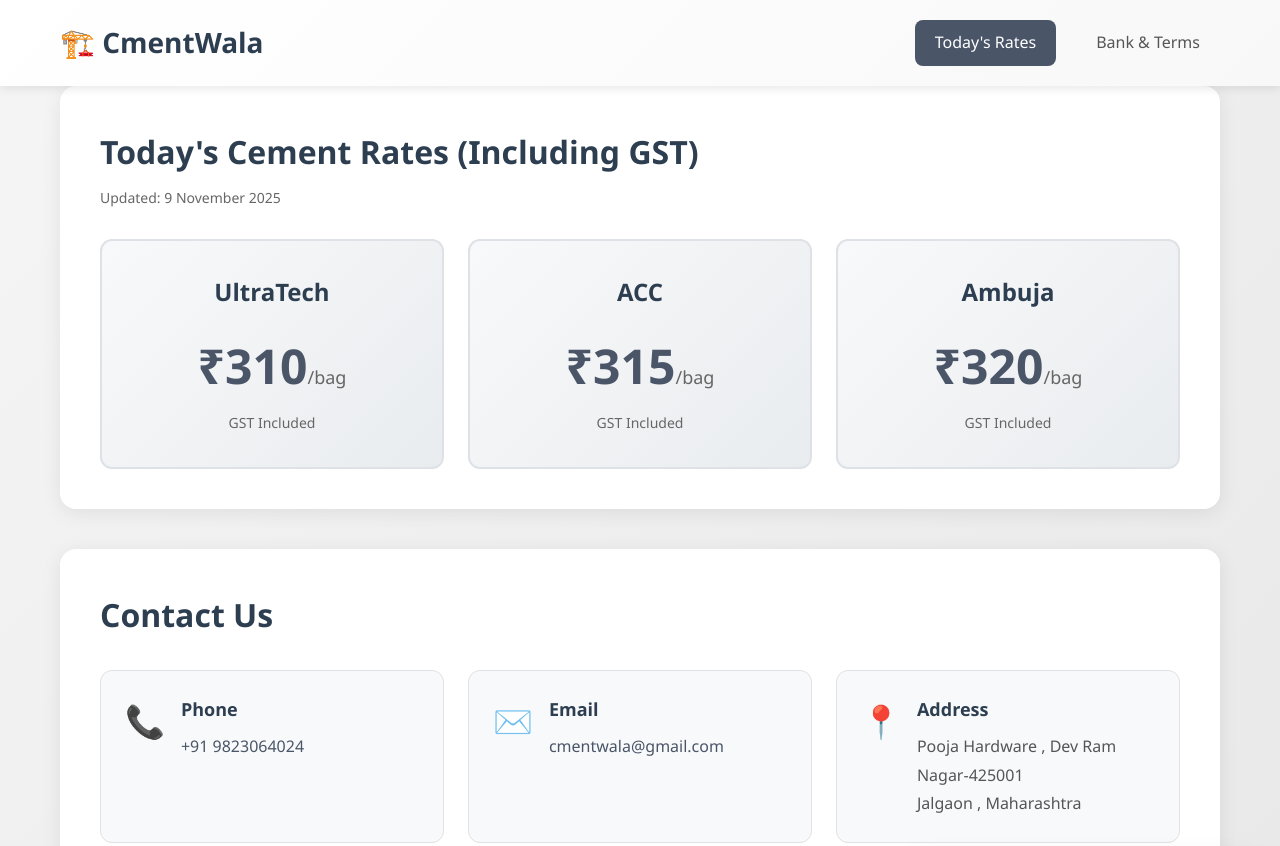
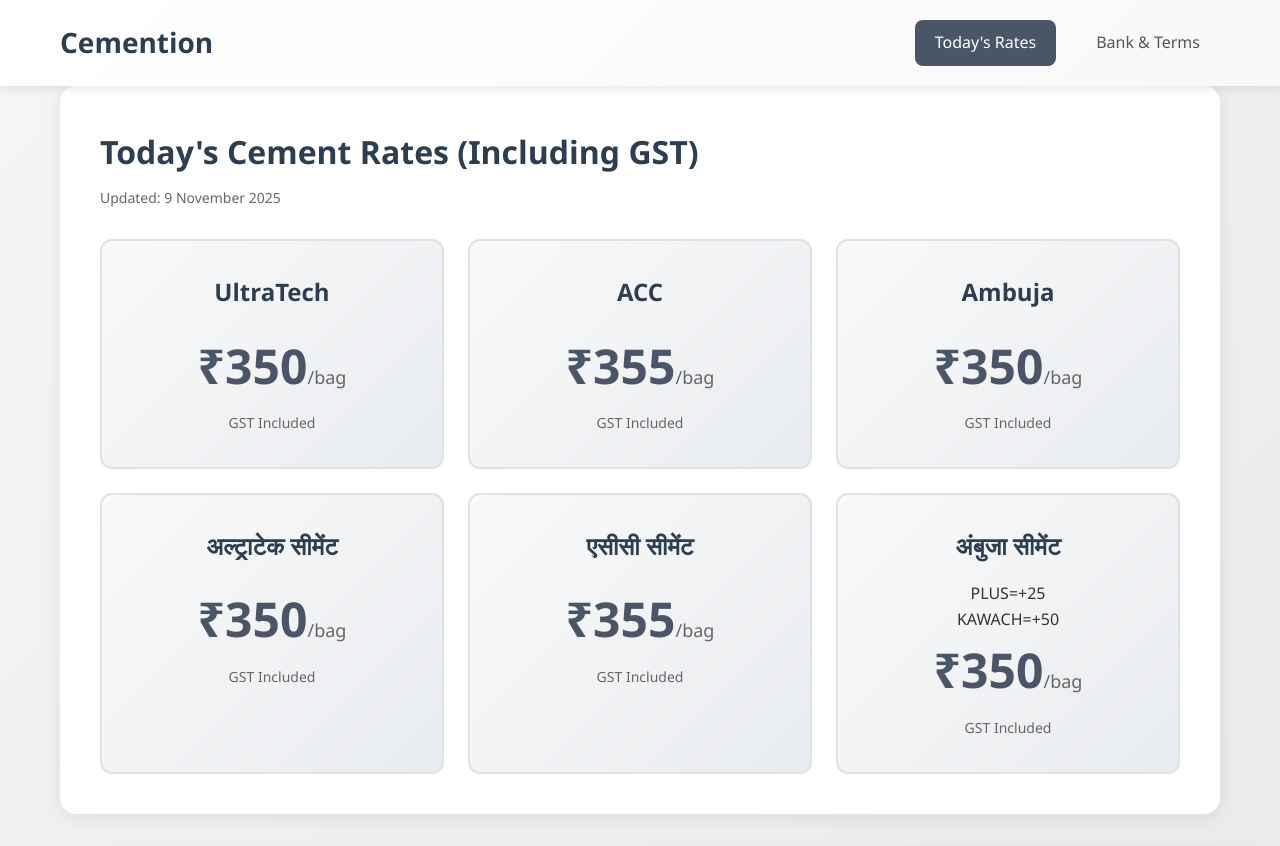
Before and after one commit to kushaljain9/new1, a plain HTML site: page index.html in a window 1280 px wide. Shown: the top 846 px of the page. Drawn offline with Linux system fonts and the light colour scheme.

Commit message:
Revise company names, prices, and contact info
Updated company names and prices for cement rates. Changed email and address details.

```diff
--- a/index.html
+++ b/index.html
@@ -5,21 +5,21 @@
     <meta charset="UTF-8">
     <meta name="viewport" content="width=device-width, initial-scale=1.0, maximum-scale=1.0, user-scalable=no">
     <meta name="theme-color" content="#2c3e50">
-    <meta name="description" content="CmentWala - Get today's best cement rates with GST included. Order online now!">
+    <meta name="description" content="Cemention- Get today's best cement rates . Order now!">
     <meta name="apple-mobile-web-app-capable" content="yes">
     <meta name="apple-mobile-web-app-status-bar-style" content="black-translucent">
-    <meta name="apple-mobile-web-app-title" content="CmentWala">
+    <meta name="apple-mobile-web-app-title" content="Cemention">
     <link rel="manifest" href="manifest.json">
     <link rel="icon" type="image/png" href="icon-192.png">
     <link rel="apple-touch-icon" href="icon-192.png">
-    <title>CmentWala - Today's Rates & Contact</title>
+    <title>Cemention - Today's Cement Best Rates & Contact</title>
     <link rel="stylesheet" href="styles.css">
 </head>
 
 <body>
     <header>
         <div class="container">
-            <h1>🏗️ CmentWala</h1>
+            <h1>Cemention</h1>
             <nav>
                 <a href="index.html" class="active">Today's Rates</a>
                 <a href="bank-terms.html">Bank & Terms</a>
@@ -35,19 +35,38 @@
             <div class="rates-grid">
                 <div class="rate-card">
                     <div class="company-name">UltraTech</div>
-                    <div class="price">₹310<span>/bag</span></div>
+                    <div class="price">₹350<span>/bag</span></div>
                     <div class="gst-info">GST Included</div>
                 </div>
 
                 <div class="rate-card">
                     <div class="company-name">ACC</div>
-                    <div class="price">₹315<span>/bag</span></div>
+                    <div class="price">₹355<span>/bag</span></div>
                     <div class="gst-info">GST Included</div>
                 </div>
 
                 <div class="rate-card">
                     <div class="company-name">Ambuja</div>
-                    <div class="price">₹320<span>/bag</span></div>
+                    <div class="price">₹350<span>/bag</span></div>
+                    <div class="gst-info">GST Included</div>
+                </div>
+                <div class="rate-card">
+                    <div class="company-name">अल्ट्राटेक सीमेंट </div>
+                    <div class="price">₹350<span>/bag</span></div>
+                    <div class="gst-info">GST Included</div>
+                </div>
+
+                <div class="rate-card">
+                    <div class="company-name">एसीसी सीमेंट</div>
+                    <div class="price">₹355<span>/bag</span></div>
+                    <div class="gst-info">GST Included</div>
+                </div>
+
+                <div class="rate-card">
+                    <div class="company-name">अंबुजा सीमेंट</div>
+                    <div class="">PLUS=+25</div>
+                    <div class="">KAWACH=+50</div>
+                    <div class="price">₹350<span>/bag</span></div>
                     <div class="gst-info">GST Included</div>
                 </div>
             </div>
@@ -69,7 +88,7 @@
                     <div class="icon">✉️</div>
                     <div class="details">
                         <strong>Email</strong>
-                        <p><a href="mailto:cmentwala@gmail.com">cmentwala@gmail.com</a></p>
+                        <p><a href="mailto:cemention1@gmail.com">PoojaHardware@gmail.com</a></p>
                     </div>
                 </div>
 
@@ -77,7 +96,7 @@
                     <div class="icon">📍</div>
                     <div class="details">
                         <strong>Address</strong>
-                        <p> Pooja Hardware , Dev Ram Nagar-425001  <br> Jalgaon , Maharashtra
+                        <p>Pooja Hardware,Dev Ram Nagar <br>Jalgaon, Maharashtra 425001/P>
                     </div>
                 </div>
             </div>
@@ -113,7 +132,7 @@
 
     <footer>
         <div class="container">
-            <p>&copy; 2025 CmentWala Pvt Ltd. All rights reserved.</p>
+            <p>&copy; 2025 Cemention Pvt Ltd. All rights reserved.</p>
         </div>
     </footer>
 
```
